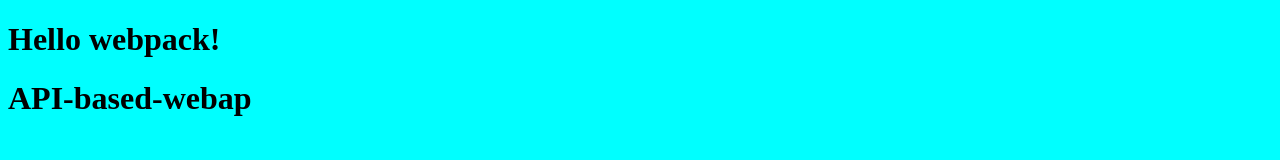
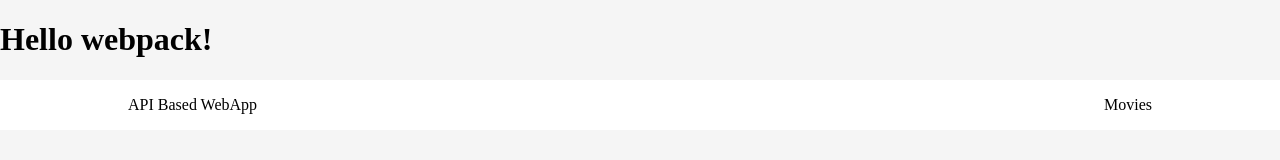
Before and after one commit to Agetuni/API-based-webapp, a website built with webpack: page src/index.html in a window 1280 px wide. Built offline with nearby package versions, Linux system fonts and the light colour scheme.

Commit message:
Add header to the page and some Font to use

```diff
--- a/src/index.html
+++ b/src/index.html
@@ -12,7 +12,12 @@
 		<h1 id="title-template">Hello webpack!</h1>
 	</div>
 	<header>
-
+		<div class="logo">
+			<a href="#">API Based WebApp</a>
+		</div>
+		<Nav>
+			<div class="nav-item"><a href="#movies">Movies</a></div>
+		</Nav>
 	</header>
 	<main>
 
--- a/src/index.js
+++ b/src/index.js
@@ -6,7 +6,7 @@ const initTemplate = () => {
 
   newtitleElement.textContent = 'API-based-webap';
 
-  document.querySelector('main').appendChild(newtitleElement);
+  // document.querySelector('header').appendChild(newtitleElement);
 };
 
 const init = async () => {
--- a/src/style.scss
+++ b/src/style.scss
@@ -1,13 +1,54 @@
+@import "https://fonts.googleapis.com/css?family=Montserrat:400,700|Roboto:100,300,400";
+
 .template {
   display: none;
 }
 
 html {
+  margin: 0;
+  padding: 0;
   max-width: 100%;
   overflow-x: hidden;
   scroll-behavior: smooth;
 }
 
+a {
+  all: unset;
+}
+
 body {
-  background-color: aqua;
+  background-color: whitesmoke;
+  margin: 0;
+  padding: 0;
+
+  header {
+    display: flex;
+    flex-direction: row;
+    justify-content: space-between;
+    align-items: center;
+    background-color: white;
+    padding: 1rem 10%;
+
+    .logo {
+      font-family: Roboto, Arial, Helvetica, sans-serif;
+    }
+
+    nav {
+      display: flex;
+      flex-direction: row;
+      justify-content: center;
+      align-items: center;
+      gap: 1rem;
+
+      .nav-item {
+        font-family: Montserrat, Arial, Helvetica, sans-serif;
+        display: block;
+        transition: transform 0.25s ease-in-out;
+
+        &:hover {
+          transform: scale(1.1);
+        }
+      }
+    }
+  }
 }
```
Also changed, not shown: dist/index.bundle.js, dist/index.html.
